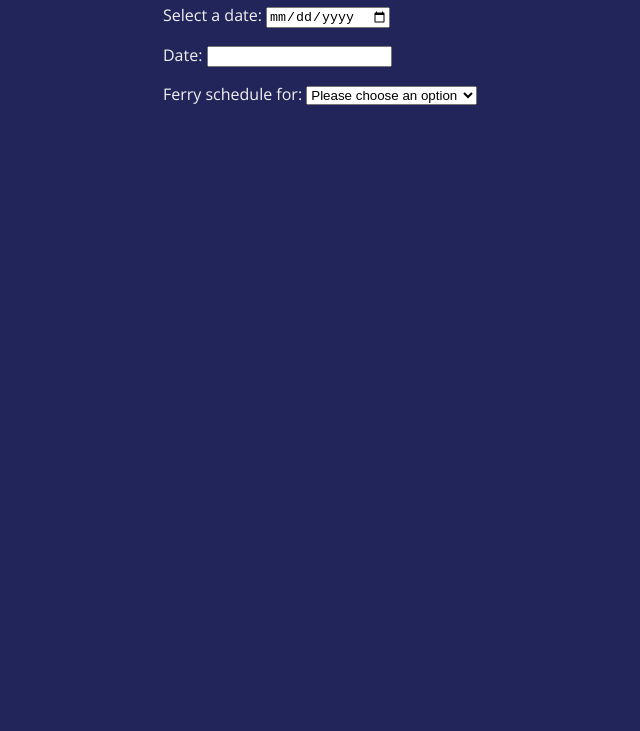
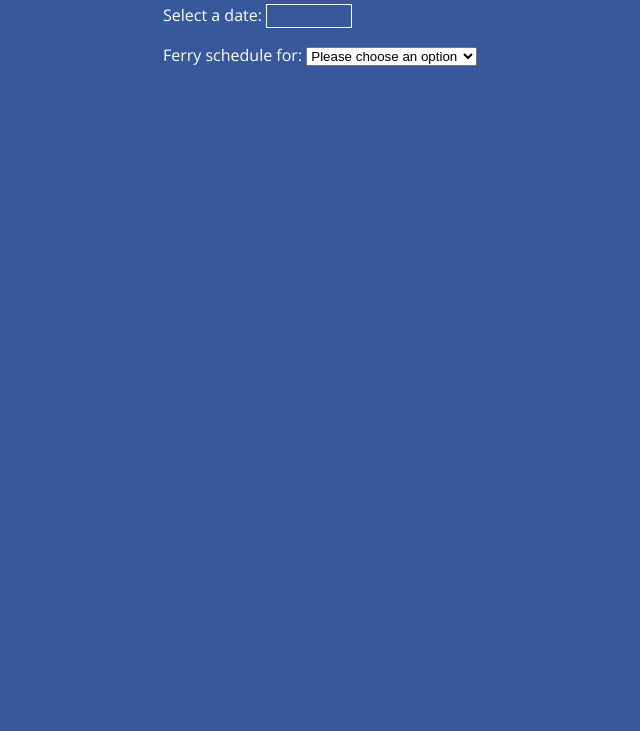
Before and after one commit to rabrigo/ferry-api-proxy, a website: page public/index.html in a window 1280 px wide. Shown: the part 69-800 px from the top of the page, without its empty margins (227-867 px from the left). Drawn offline with nearby package versions, Linux system fonts and the light colour scheme.

Commit message:
date picker passes date and colors changed

```diff
--- a/public/index.html
+++ b/public/index.html
@@ -14,11 +14,11 @@
 <body>
     <section id="center-display">
         <h1 id="main-header">Ferry Friend</h1>
-        <form>
+        <!-- <form>
             <label for="date-picker">Select a date:</label>
             <input type="date" id="date-picker">
-        </form>
-        <p>Date: <input type="text" id="datepicker"></p>
+        </form> -->
+        <p>Select a date: <input type="text" id="datepicker"></p>
         <label for="terminals-list">Ferry schedule for: </label>
         <select name="terminals-list" id="terminals-list">
             <option selected disabled hidden>Please choose an option</option>
--- a/public/main.js
+++ b/public/main.js
@@ -25,13 +25,12 @@ terminalsList.addEventListener('change', function() {
     renderSchedule(this.value);
 });
 
-// TODO: either have default date as today or modal pops up if no date selected
-// date picker
-const datePicker = document.getElementById('date-picker');
-datePicker.addEventListener('change', function() {
-    dateParam = this.value;
-    console.log(this.value);
-});
+// HTML date picker
+// const datePicker = document.getElementById('date-picker');
+// datePicker.addEventListener('change', function() {
+//     dateParam = this.value;
+//     console.log(this.value);
+// });
 
 // $.datepicker.setDefaults({
 //     showOn: "both",
@@ -40,11 +39,13 @@ datePicker.addEventListener('change', function() {
 //     buttonText: "Calendar"
 //   });
 
-$("#datepicker").datepicker();
-$("#datepicker").change(function() {
-    console.log($("#datepicker").val())
+$("#datepicker").datepicker({
+    onSelect: function() {
+        dateParam = $(this).datepicker('getDate');
+        dateParam = $.datepicker.formatDate( "yy-mm-dd", dateParam)
+        console.log(dateParam);
+    }
 });
-
 
 // terminal ID's:
 // fetch(`/api/terminals/${dateParam}`)
--- a/public/style.css
+++ b/public/style.css
@@ -1,30 +1,24 @@
 body {
-    background: #222559;
+    background: #37599B;
     font-family: 'Open Sans', sans-serif;
-    color: #F2F2F2;
+    color: #ffffff;
 }
 
 h2 {
     font-size: 15pt;
 }
 
-/* available date picker styling */
-
-/* ::-webkit-datetime-edit-fields-wrapper {
-    background: #222559;
+.col2 {
+    column-count: 2;
 }
 
-::-webkit-calendar-picker-indicator {
-    background: #222559;
-    color: #F2F2F2;
-}
-
-::-webkit-inner-spin-button {
-    background: #222559;
-} */
-
-.col2 {
-    column-count: 2;
+#datepicker {
+    height: 20px;
+    width: 80px;
+    text-align: center;
+    background: none;
+    border: 1px solid white;
+    color: white;
 }
 
 .hidden {
```
